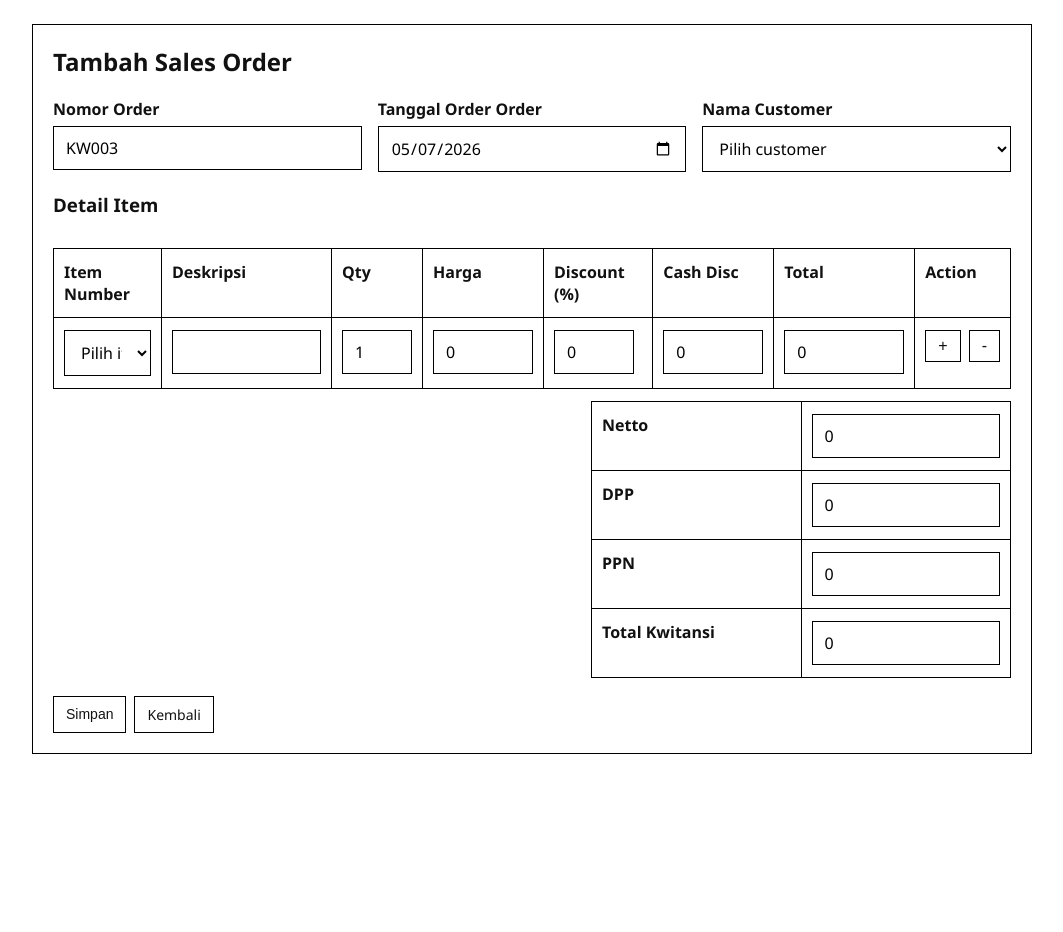
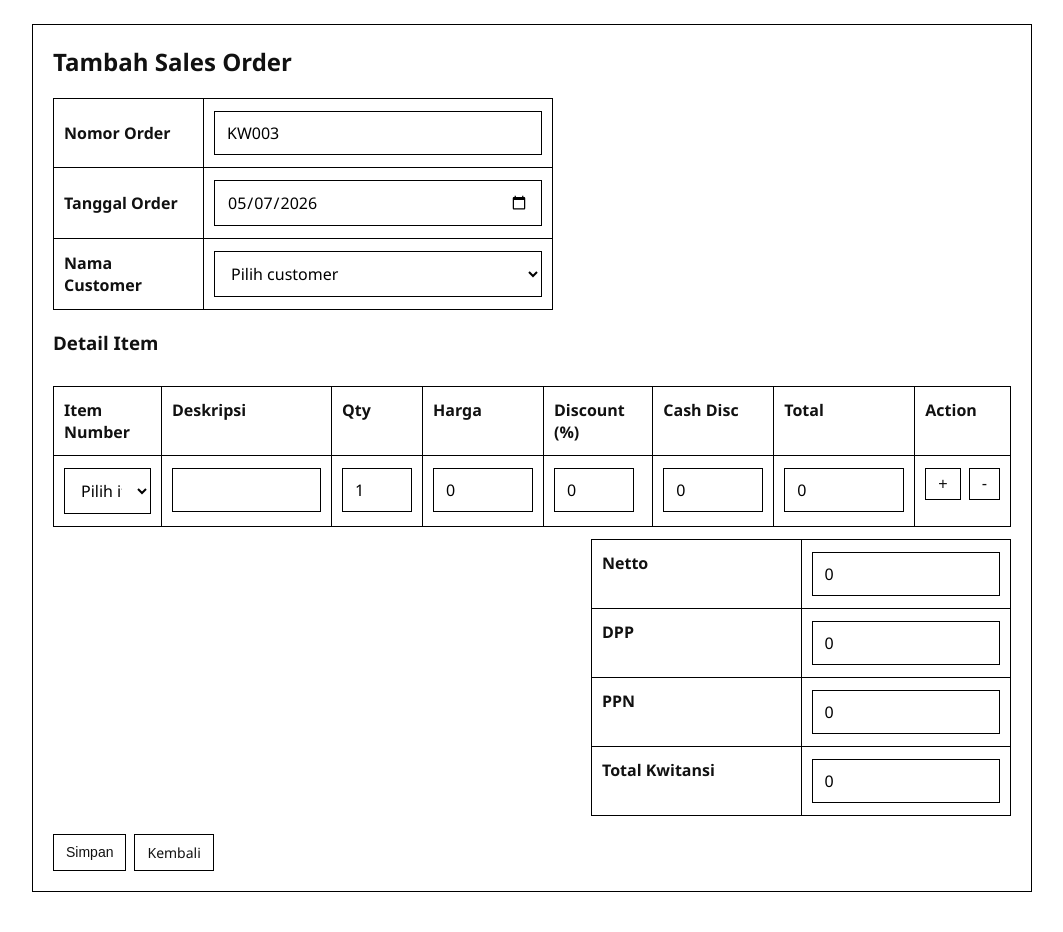
Before and after one commit to ArsPerpetua/test-krida, a PHP site: page /orders/form.php in a window 1280 px wide. Shown: the whole page, without its empty margins (108-1171 px from the left). Before the commit the page ends 754 px from the top, so only its background shows below. Run offline with PHP 8.4, Linux system fonts and the light colour scheme; data comes from the database, SQL or seed files in the repository.

Commit message:
Initial commit: Memperbaiki bug

```diff
--- a/orders/form.php
+++ b/orders/form.php
@@ -86,19 +86,18 @@ if (empty($details)) {
             <input type="hidden" name="orderId" value="<?= (int) $order['orderId'] ?>">
             <input type="hidden" id="headerDiscPercent" name="headerDiscPercent" value="<?= (float) $order['headerDiscPercent'] ?>">
             <input type="hidden" id="headerDisc" name="headerDisc" value="<?= (float) $order['headerDisc'] ?>">
-            <div class="grid grid-2">
-                <div>
-                    <label for="orderNo">Nomor Order</label>
-                    <input type="text" id="orderNo" name="orderNo" required readonly
-                        value="<?= htmlspecialchars($order['orderNo']) ?>">
-                </div>
-                <div>
-                    <label for="orderDate">Tanggal Order Order</label>
-                    <input type="date" id="orderDate" name="orderDate" required
-                        value="<?= htmlspecialchars($order['orderDate']) ?>">
-                </div>
-                <div>
-                    <label for="custId">Nama Customer</label>
+            <table style="max-width: 500px;">
+                <tr>
+                    <td style="width: 150px; font-weight: 600; vertical-align: middle;">Nomor Order</td>
+                    <td><input type="text" id="orderNo" name="orderNo" required readonly value="<?= htmlspecialchars($order['orderNo']) ?>"></td>
+                </tr>
+                <tr>
+                    <td style="font-weight: 600; vertical-align: middle;">Tanggal Order</td>
+                    <td><input type="date" id="orderDate" name="orderDate" required value="<?= htmlspecialchars($order['orderDate']) ?>"></td>
+                </tr>
+                <tr>
+                    <td style="font-weight: 600; vertical-align: middle;">Nama Customer</td>
+                    <td>
                         <select id="custId" name="custId" required>
                             <option value="">Pilih customer</option>
                             <?php
@@ -110,8 +109,9 @@ if (empty($details)) {
                                 </option>
                             <?php endwhile; ?>
                         </select>
-                </div>
-            </div>
+                    </td>
+                </tr>
+            </table>
 
             <div style="margin-top: 20px;">
                 <div class="actions" style="justify-content: space-between;">
```
Lines whose indentation alone changed are shown as unchanged.
